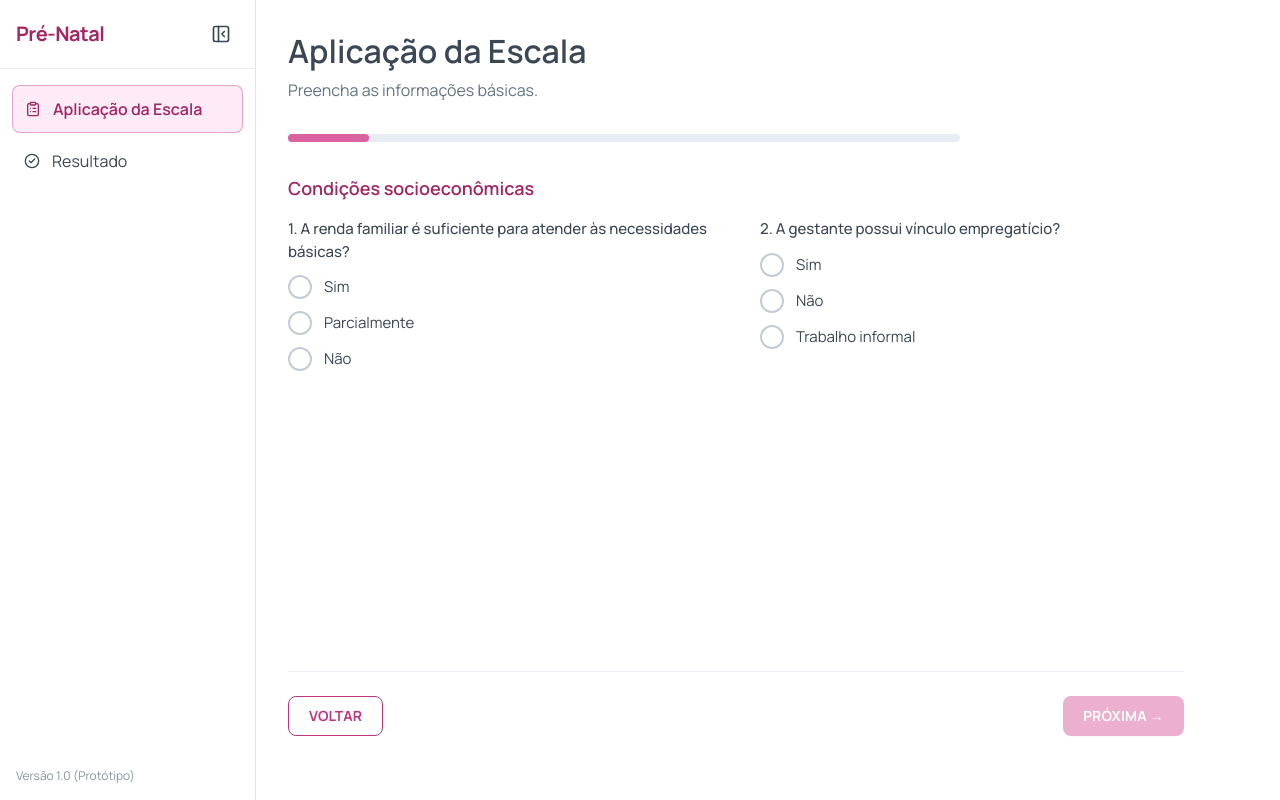
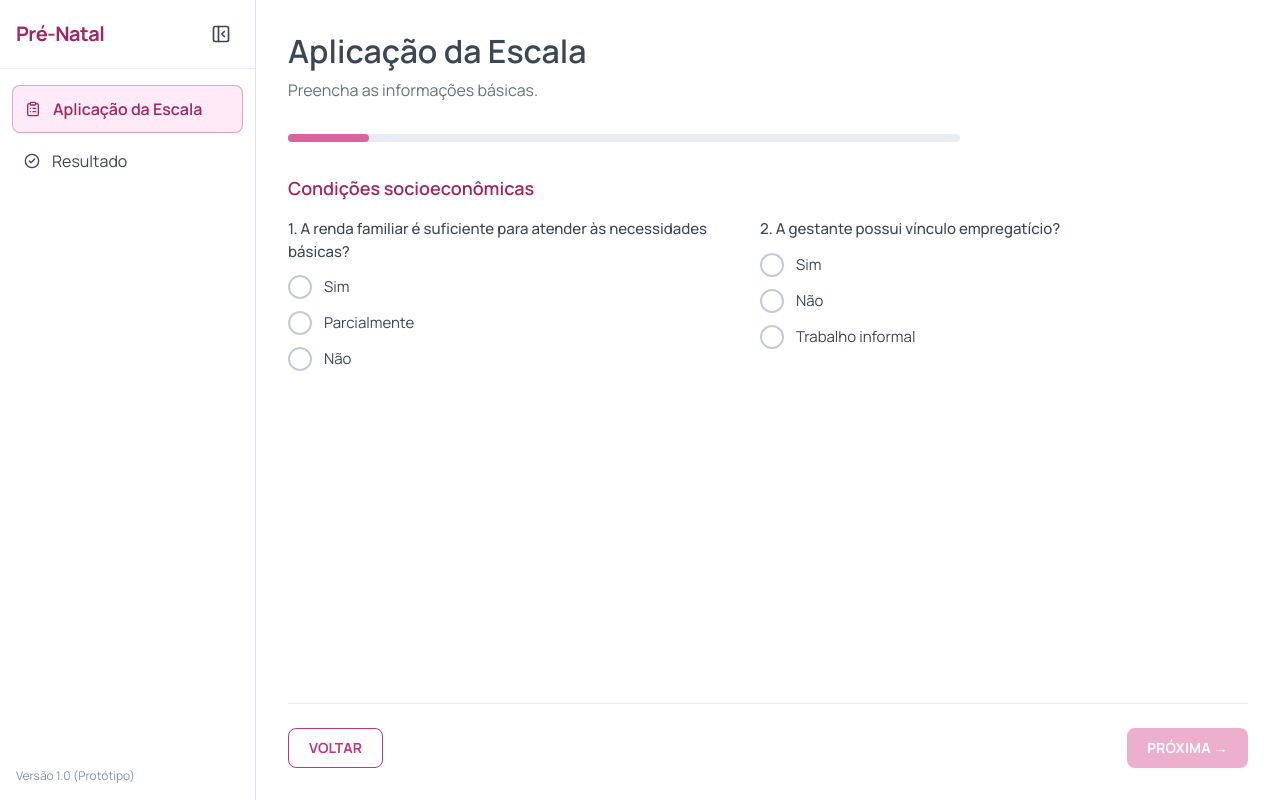
Before and after one commit to Cauatn/vunerabilidades-gestantes, a React (Vite) app: page / in a window 1280 px wide. Built offline with nearby package versions, Linux system fonts and the light colour scheme.

Commit message:
Divisor e botoes do rodape agora ocupam a largura total da area de conteudo

```diff
--- a/src/features/avaliacao/components/FormularioExemplo.tsx
+++ b/src/features/avaliacao/components/FormularioExemplo.tsx
@@ -63,7 +63,7 @@ export function FormularioExemplo({ onProximo }: FormularioExemploProps) {
 
 	return (
 		<Page title="Aplicação da Escala" description="Preencha as informações básicas.">
-			<div className="flex h-full max-w-4xl flex-col space-y-8">
+			<div className="max-w-4xl space-y-8">
 				<div className="h-2 w-full max-w-2xl rounded-full bg-n-30">
 					<div
 						className="h-2 rounded-full bg-p-400 transition-all"
@@ -91,23 +91,20 @@ export function FormularioExemplo({ onProximo }: FormularioExemploProps) {
 					</div>
 				</div>
 
-				<div className="mt-auto flex items-center justify-between border-t border-n-30 pt-6">
-					<Button variant="outline" className="border-p-500 text-p-500 hover:bg-p-50">
-						VOLTAR
-					</Button>
-					<Button
-						disabled={respondidas < PERGUNTAS.length}
-						onClick={() => onProximo?.(respostas)}
-					>
-						PRÓXIMA →
-					</Button>
-				</div>
-
 				<p className="sr-only">
 					Exemplo de uma dimensão da escala — as demais dimensões seguem o mesmo padrão de
 					pergunta e resposta.
 				</p>
 			</div>
+
+			<div className="mt-auto flex items-center justify-between border-t border-n-30 pt-6">
+				<Button variant="outline" className="border-p-500 text-p-500 hover:bg-p-50">
+					VOLTAR
+				</Button>
+				<Button disabled={respondidas < PERGUNTAS.length} onClick={() => onProximo?.(respostas)}>
+					PRÓXIMA →
+				</Button>
+			</div>
 		</Page>
 	)
 }
```
